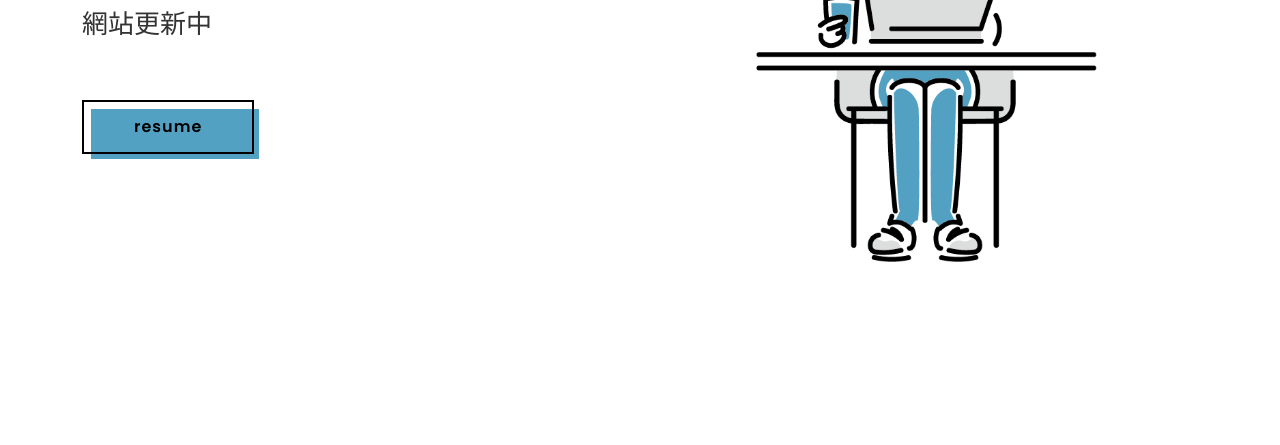
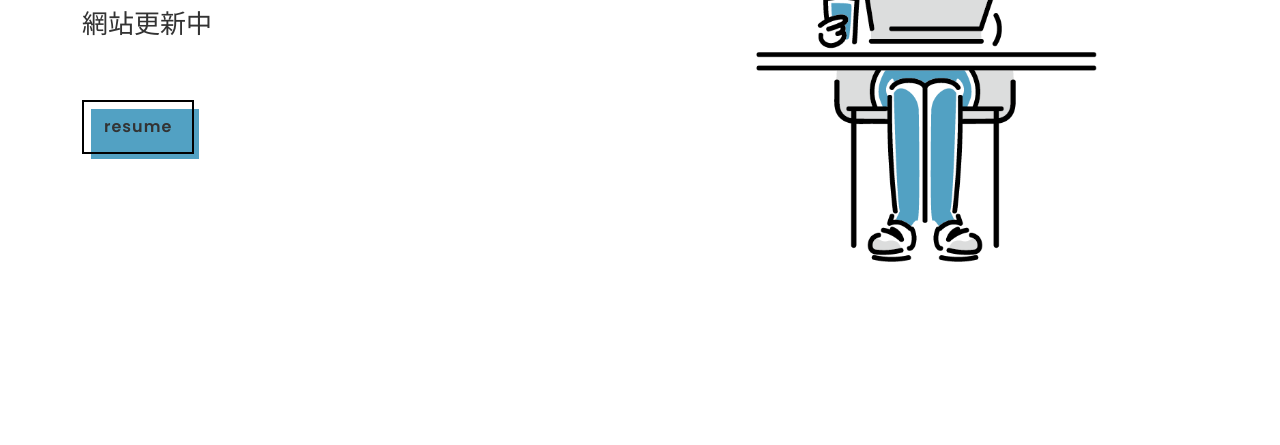
Before and after one commit to rayrayfan/portfolio, a website: page index.html in a window 1280 px wide. Shown: the part 355-800 px from the top of the page. Drawn offline with Linux system fonts and the light colour scheme.

Commit message:
0916 resume_btn update

```diff
--- a/assets/css/style.css
+++ b/assets/css/style.css
@@ -374,7 +374,7 @@ section {
 } */
 
 
-.button-52 {
+.home .button-52 {
   font-size: 16px;
   font-weight: 600;
   letter-spacing: 1px;
@@ -384,13 +384,12 @@ section {
   border: 2px solid black;
   cursor: pointer;
   position: relative;
-  background-color: rgba(0, 0, 0, 0);
+  background-color: rgba(237, 230, 230, 0);
   user-select: none;
   -webkit-user-select: none;
   touch-action: manipulation;
 }
-
-.button-52:after {
+.home .button-52:after {
   content: "";
   background-color: #52A1C3;
   width: 100%;
@@ -402,7 +401,7 @@ section {
   transition: 0.2s;
 }
 
-.button-52:hover:after {
+.home .button-52:hover:after {
   top: 0px;
   left: 0px;
 }
--- a/index.html
+++ b/index.html
@@ -67,8 +67,7 @@
           <h2 data-aos="fade-up" data-aos-delay="400">網站更新中</h2>
           <div data-aos="fade-up" data-aos-delay="600">
             <div class="text-center text-lg-start">
-              <a href="https://drive.google.com/file/d/15oUEULW54UZgk0Y-cvHy12rVgu7n0P9Q/view?usp=sharing" class="btn-get-started scrollto d-inline-flex align-items-center justify-content-center align-self-center">
-                <button class="button-52" role="button">resume</button>
+              <a href="https://drive.google.com/file/d/15oUEULW54UZgk0Y-cvHy12rVgu7n0P9Q/view?usp=sharing" class="button-52 scrollto d-inline-flex align-items-center justify-content-center align-self-center" role="button">resume
               </a>
             </div>
           </div>
```
